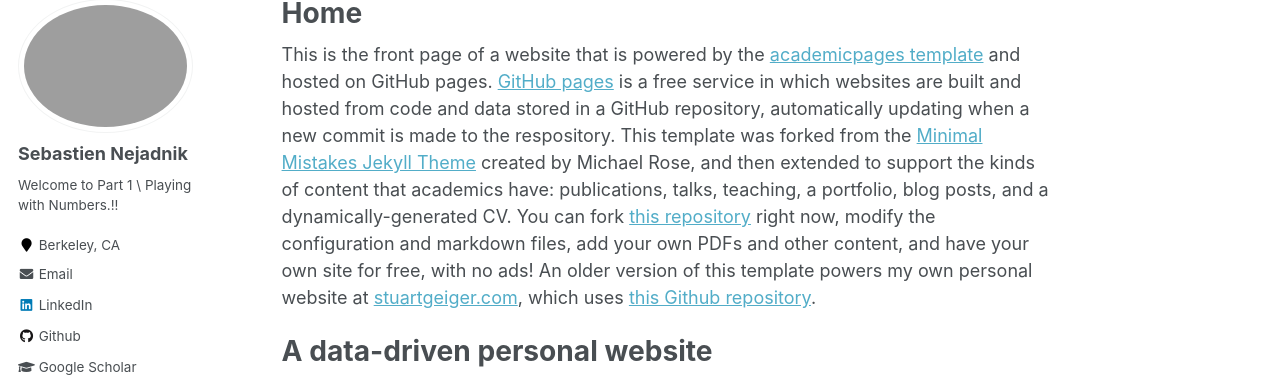
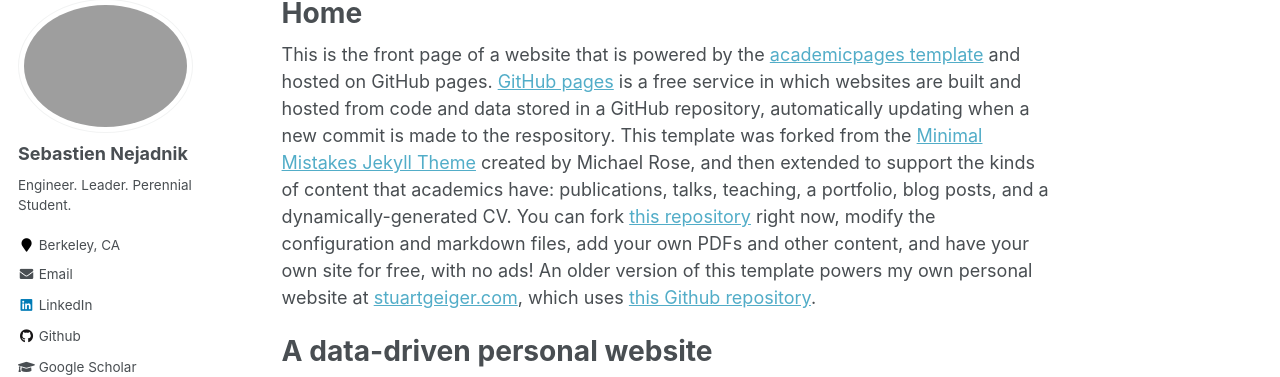
Before and after one commit to snejadnik/snejadnik.github.io, a Jekyll site: the page built from _pages/about.md, in a window 1280 px wide. Shown: the part 119-496 px from the top of the page. Built offline with Jekyll 4.4.1, drawn with Linux system fonts in a browser that asks for light colours.

Commit message:
Update _config.yml

```diff
--- a/_config.yml
+++ b/_config.yml
@@ -82,9 +82,7 @@ analytics:
 author:
   name             : "Sebastien Nejadnik"
   avatar           : "profile_new.png"
-  bio              : |-
-    Welcome to Part 1 \
-    Playing with Numbers.!!
+  bio              : "Engineer.                   Leader.                     Perennial Student."
   location         : "Berkeley, CA"
   employer         :
   pubmed           : #"https://www.ncbi.nlm.nih.gov/pubmed/?term=john+snow"
```
